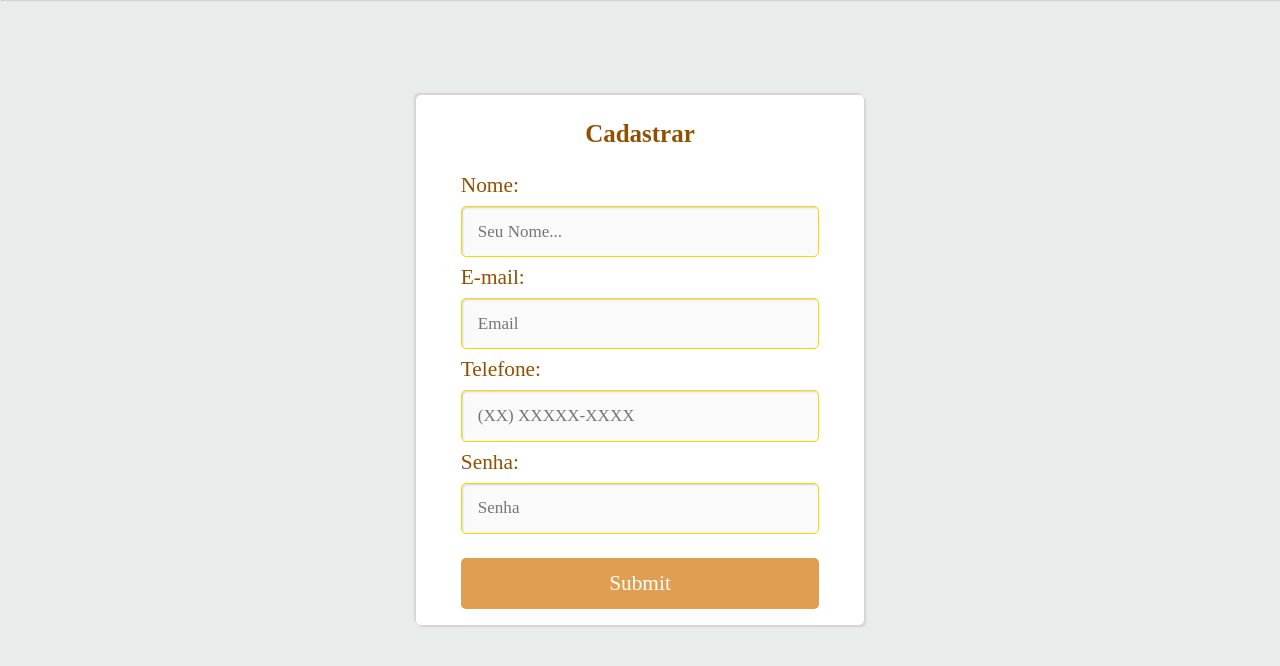
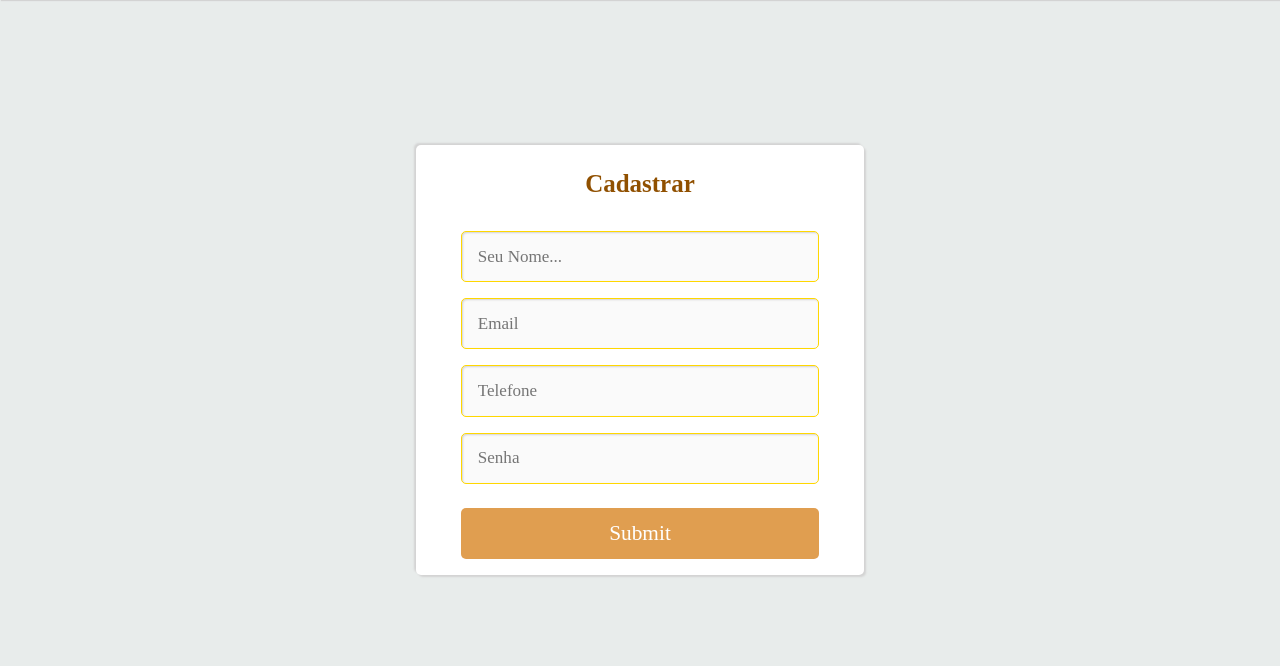
Before and after one commit to LiviaAluna/BuscaShop, a PHP site: page /view/register.php in a window 1280 px wide. Shown: the part 80-746 px from the top of the page. Run offline with PHP 8.4, Linux system fonts and the light colour scheme; some libraries are stand-ins or nearby versions; some web fonts are replaced.

Commit message:
Removi os rótulos reduntantes.

```diff
--- a/view/login.php
+++ b/view/login.php
@@ -18,9 +18,7 @@
 				</div>
 				<div class="card-content">
 					<form action="" method="post">
-						<label for="email"><i>E-mail:</i></label><br>
 						<input class="input-field" type="email" name="email" placeholder="Email"><br>
-						<label for="password">Senha:</label><br>
 						<input class="input-field" type="password" name="password" placeholder="Senha"><br>
 						<input type="submit" class="btn-dark" value="Entrar">
 					</form>
--- a/view/register.php
+++ b/view/register.php
@@ -18,13 +18,9 @@
 				</div>
 				<div class="card-content">
 					<form action ="">
-						<label for="nome">Nome: </label><br>
 						<input class="input-field" type="text" name="nome" placeholder="Seu Nome..." required><br>
-						<label for="email">E-mail: </label><br>
 						<input class="input-field" type="text" name="email" placeholder="Email" required><br>
-						<label for="telefone">Telefone: </label><br>
-						<input class="input-field" type="tel" name="telefone" placeholder="(XX) XXXXX-XXXX" required><br>
-						<label for="senha">Senha: </label><br>
+						<input class="input-field" type="tel" name="telefone" placeholder="Telefone" required><br>
 						<input class="input-field" type="password" name="senha" placeholder="Senha" required><br>
 						<input class="btn-dark" type="submit" name="submit" class="btn_form"><br>
 					</form>
```
